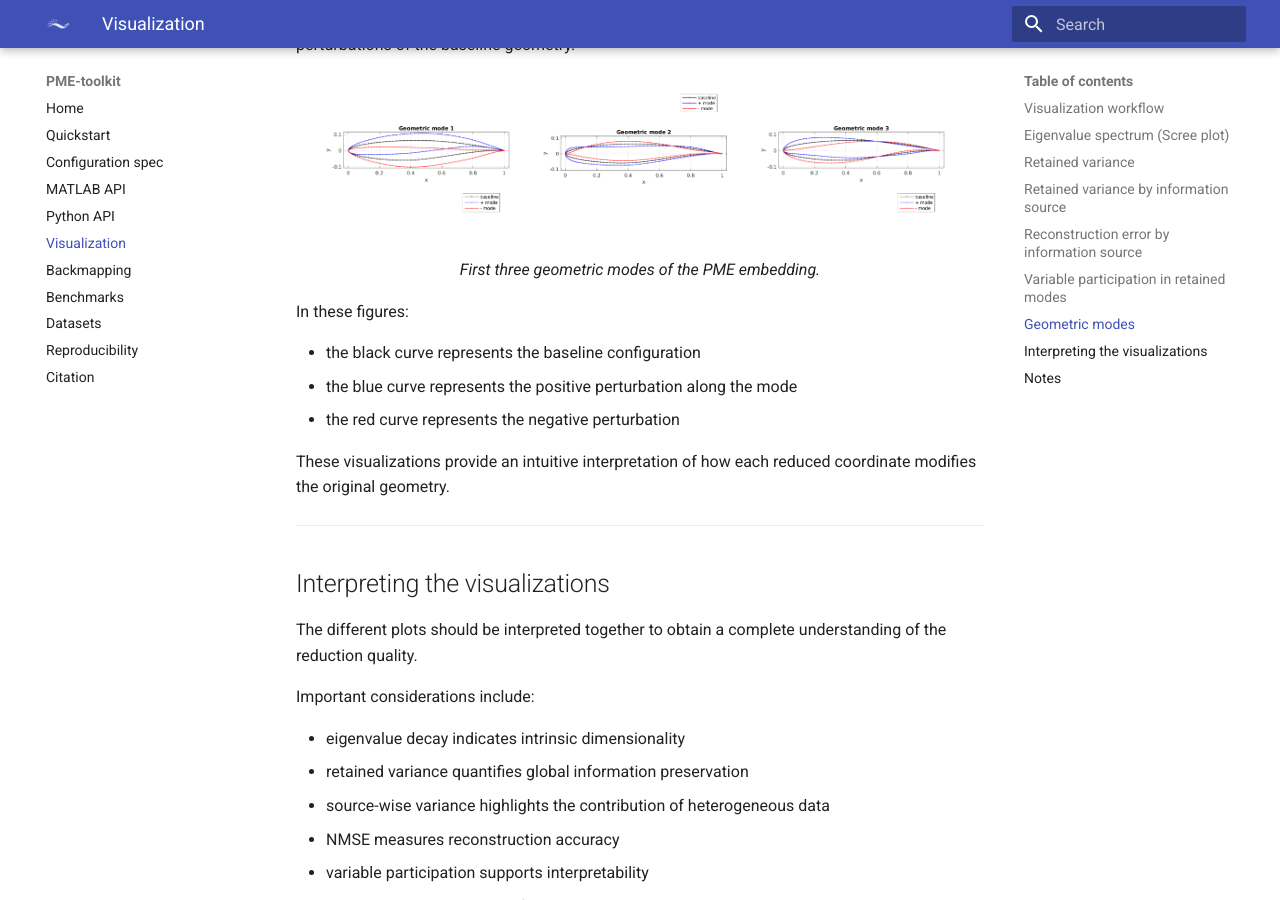
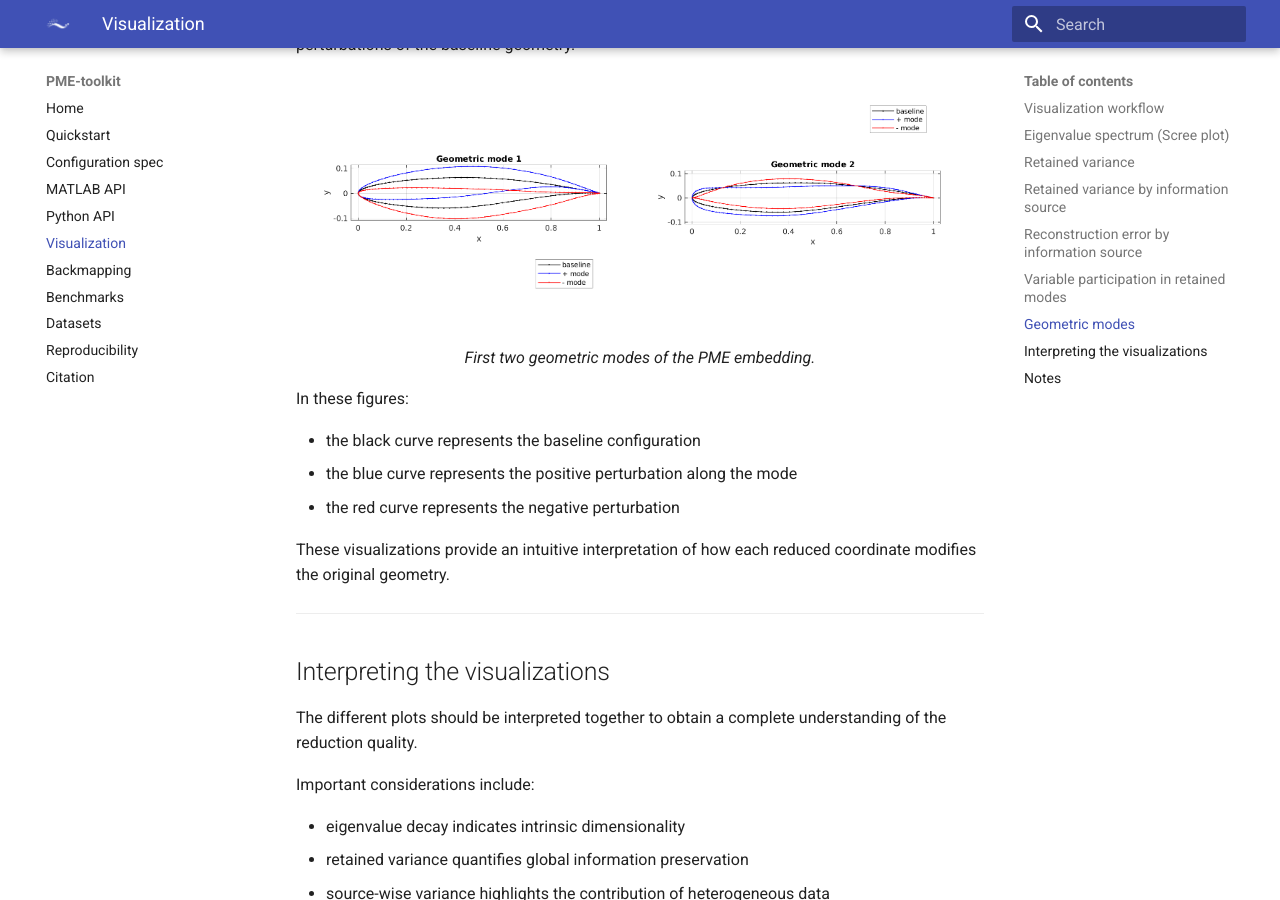
Before and after one commit to cnr-inm-mao/pme-toolkit, an MkDocs documentation site: the page built from docs/visualization.md, in a window 1280 px wide and 900 px high, scrolled down 5456 px. Built offline with MkDocs 1.6.1 and Material for MkDocs 9.7.7, drawn with Linux system fonts in a browser that asks for light colours.

Commit message:
Corrected images in visualization.md

```diff
--- a/docs/visualization.md
+++ b/docs/visualization.md
@@ -113,12 +113,11 @@ It helps interpret the reduced coordinates and identify which original variables
 The geometric interpretation of the reduced coordinates can be visualized through modal perturbations of the baseline geometry.
 
 <p align="center">
-  <img src="../images/mode_01.png" width="31%">
-  <img src="../images/mode_02.png" width="31%">
-  <img src="../images/mode_03.png" width="31%">
+  <img src="../images/mode_01.png" width="48%">
+  <img src="../images/mode_02.png" width="48%">
 </p>
 
-<p align="center"><em>First three geometric modes of the PME embedding.</em></p>
+<p align="center"><em>First two geometric modes of the PME embedding.</em></p>
 
 In these figures:
 
```
